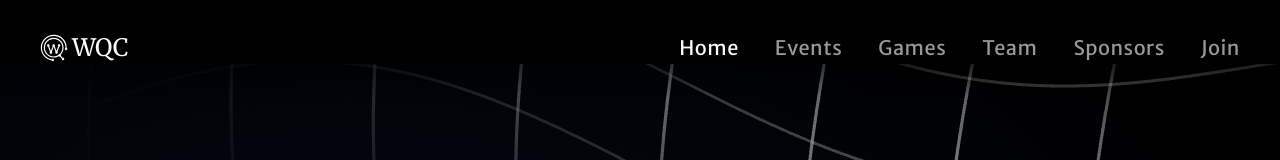
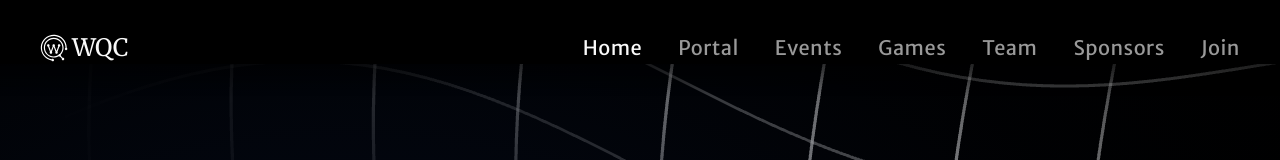
Before and after one commit to waterlooquantclub/waterlooquantclub.github.io, a React (Vite) app in the folder client/: page / in a window 1280 px wide. Shown: the top 160 px of the page. Built offline with nearby package versions, Linux system fonts and the light colour scheme; the HTML template or start-up script is replaced by a standard one.

Commit message:
Added Portal navbar link for qol

```diff
--- /dev/null
+++ b/client/src/components/ExternalLink.tsx
@@ -0,0 +1,16 @@
+import { ComponentPropsWithoutRef } from "react";
+
+type ExternalLinkProps = ComponentPropsWithoutRef<"a">;
+
+const ExternalLink = ({
+  children,
+  target = "_blank",
+  rel = "noopener noreferrer",
+  ...props
+}: ExternalLinkProps) => (
+  <a target={target} rel={rel} {...props}>
+    {children}
+  </a>
+);
+
+export default ExternalLink;
--- a/client/src/components/Navbar.tsx
+++ b/client/src/components/Navbar.tsx
@@ -2,6 +2,7 @@ import { Link, useLocation } from "react-router-dom";
 import { cn } from "@/lib/utils";
 import { Menu } from "lucide-react";
 import wqcLogo from "@/assets/wqc-logo.svg";
+import ExternalLink from "@/components/ExternalLink";
 import {
   Sheet,
   SheetContent,
@@ -10,6 +11,11 @@ import {
 
 const navLinks = [
   { name: "Home", path: "/" },
+  {
+    name: "Portal",
+    path: "https://portal.waterlooquantclub.com",
+    external: true,
+  },
   { name: "Events", path: "/events" },
   { name: "Games", path: "/games" },
   // { name: "Competition", path: "/competition" },
@@ -36,7 +42,16 @@ const Navbar = ({ hasAnnouncementBar = false }: NavbarProps) => {
 
         {/* Desktop Navigation */}
         <div className="hidden md:flex items-center gap-9">
-          {navLinks.map((link) => (
+          {navLinks.map((link) =>
+            link.external ? (
+              <ExternalLink
+                key={link.path}
+                href={link.path}
+                className="nav-link text-xl"
+              >
+                {link.name}
+              </ExternalLink>
+            ) : (
               <Link
                 key={link.path}
                 to={link.path}
@@ -44,7 +59,8 @@ const Navbar = ({ hasAnnouncementBar = false }: NavbarProps) => {
               >
                 {link.name}
               </Link>
-          ))}
+            ),
+          )}
         </div>
 
         {/* Mobile Navigation using Sheet */}
@@ -59,7 +75,16 @@ const Navbar = ({ hasAnnouncementBar = false }: NavbarProps) => {
           </SheetTrigger>
           <SheetContent side="right" className="w-full bg-background border-none flex flex-col items-center justify-center">
             <div className="flex flex-col items-center gap-8">
-              {navLinks.map((link) => (
+              {navLinks.map((link) =>
+                link.external ? (
+                  <ExternalLink
+                    key={link.path}
+                    href={link.path}
+                    className="text-3xl font-light tracking-wide text-muted-foreground hover:text-foreground"
+                  >
+                    {link.name}
+                  </ExternalLink>
+                ) : (
                   <Link
                     key={link.path}
                     to={link.path}
@@ -70,7 +95,8 @@ const Navbar = ({ hasAnnouncementBar = false }: NavbarProps) => {
                   >
                     {link.name}
                   </Link>
-              ))}
+                ),
+              )}
             </div>
           </SheetContent>
         </Sheet>
```
Lines whose indentation alone changed are shown as unchanged.
